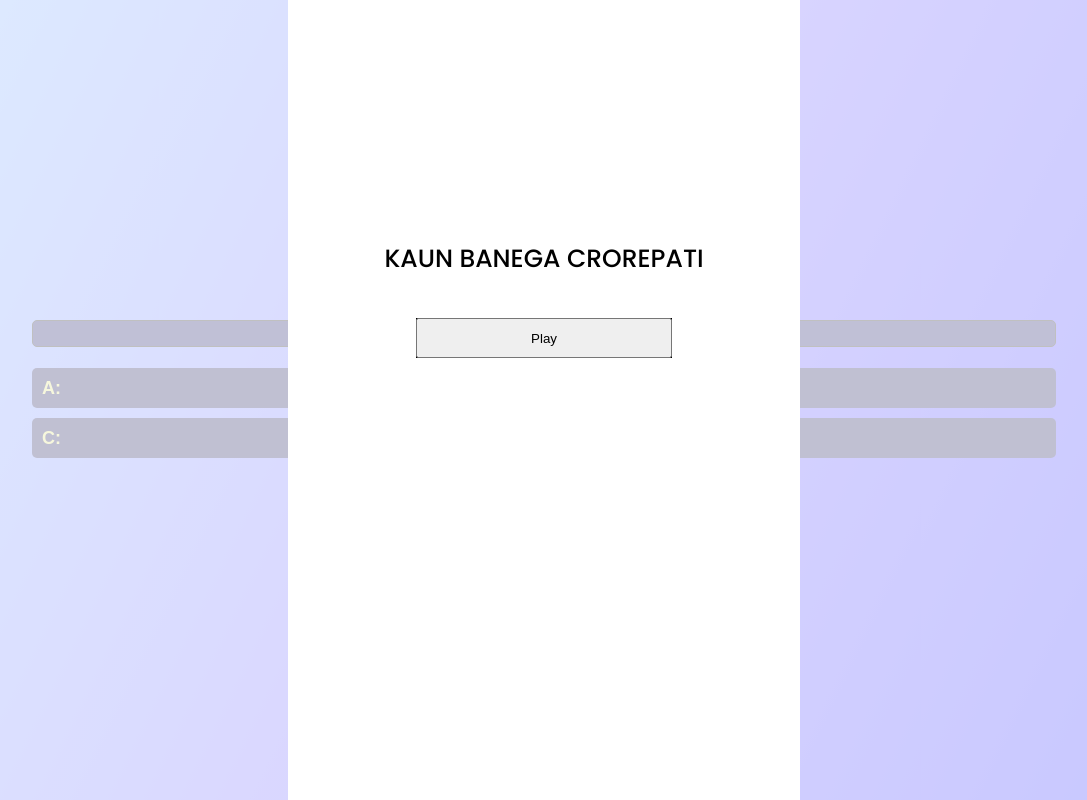
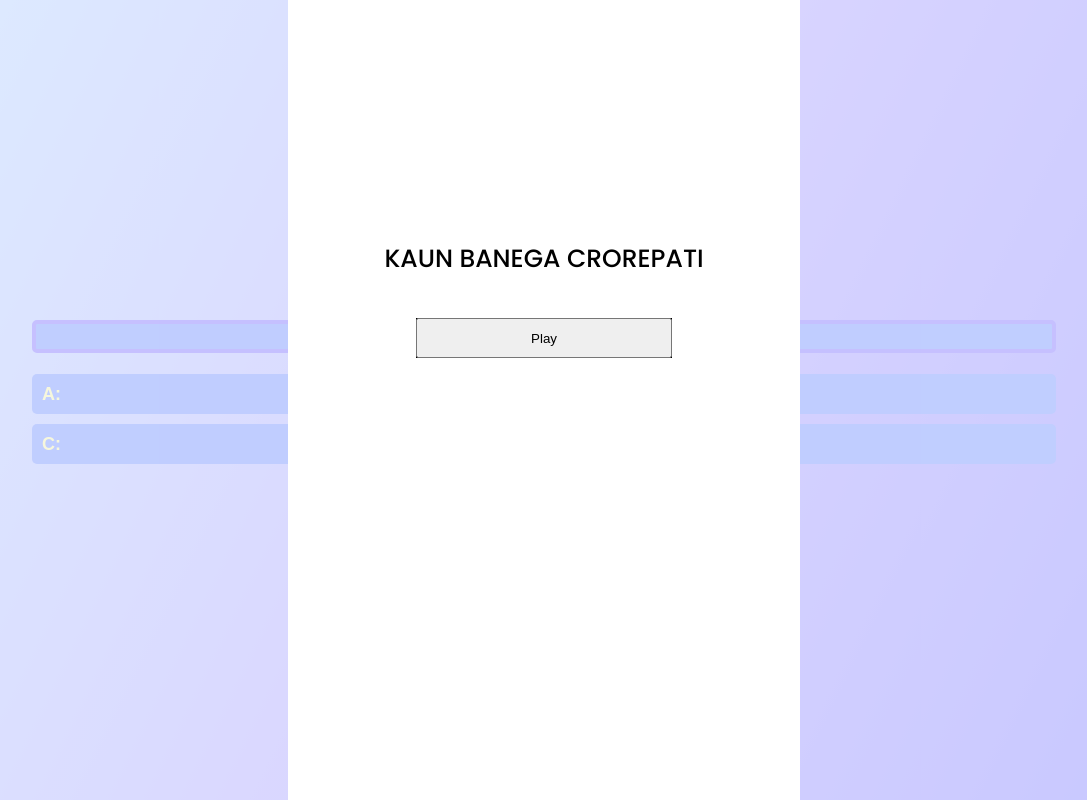
Before and after one commit to shubham7413/quiz, a PHP site: page / in a window 1280 px wide. Shown: the whole page, without its empty margins (96-1183 px from the left). Run offline with PHP 8.4, Linux system fonts and the light colour scheme.

Commit message:
changed background color and border of ques and option

```diff
--- a/style.css
+++ b/style.css
@@ -77,8 +77,8 @@
   width: 15vw;
   height: 7.5vw;
   margin: 0 auto;
-  border: 1px solid black;
-  background-color: #00005a;
+  background: #0037ff;
+  border: 4px solid #1700ff;
   border-radius: 11.25vw 11.25vw 0 0;
   top: 18vw;
   left: 42.4vw;
@@ -95,10 +95,12 @@
   width: 80vw;
   margin: 0 auto;
   text-align: center;
-  border: 1px solid black;
+  background: #0037ff;
+  border: 4px solid #1700ff;
 }
 div.option-container {
   width: 100vw;
+
 }
 div.option-column-container {
   width: 80vw;
@@ -131,7 +133,8 @@
   width: 100%;
   height: 100%;
   text-align: left;
-  background-color: rgb(0, 2, 73);
+  background: #0037ff;
+  border: 4px solid #1700ff;
   color: white;
   font-weight: 700;
   font-size: large;
```
